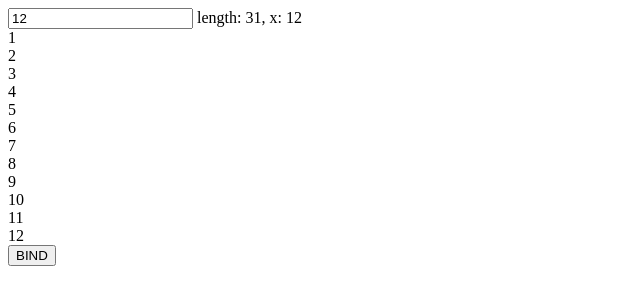
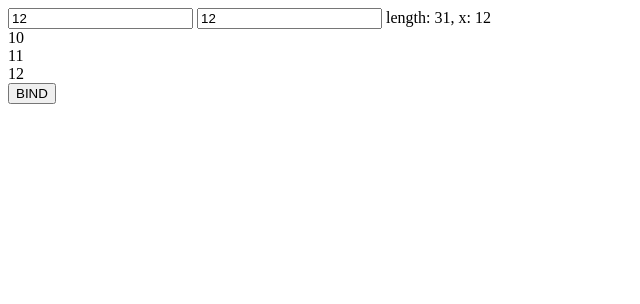
Before and after one commit to hijakke/jctrl, a plain HTML site: page default.html in a window 1280 px wide. Shown: the whole page, without its empty margins (0-640 px from the left). Drawn offline with Linux system fonts and the light colour scheme.

Commit message:
Change-Id: I13a7c35d7b0b2407491569fced7ed83e497f90ec

```diff
--- a/jctrl.js
+++ b/jctrl.js
@@ -198,11 +198,12 @@ var Data = function(data) {
 			}
 
 			if(el_cache.hasOwnProperty(str)){
-				return el_cache[str];
-			}
-
-			var proto_result, cur_exp;
-			el_cache[str] = str.replace(rget_el_in_str, function(full, exp_str) {
+				self.keys = el_cache[str].keys;
+				return el_cache[str].val;
+			}
+
+			var proto_result,out_value, cur_exp;
+			out_value = str.replace(rget_el_in_str, function(full, exp_str) {
 				cur_exp = exp_str;
 
 				//如果字符串只包含el表达式，返回原型对象
@@ -213,7 +214,14 @@ var Data = function(data) {
 				return String(elval(exp_str, refer_data));
 			});
 
-			return proto_result === undefined ? el_cache[str] : el_cache[str] = proto_result;
+			out_value = proto_result === undefined ? out_value : proto_result;
+
+			el_cache[str] = {
+				keys : self.keys,
+				val : out_value
+			};
+
+			return el_cache[str].val;
 
 		} catch (e) {
 			self.keys = [];
--- a/views/home.html
+++ b/views/home.html
@@ -3,10 +3,11 @@
 	<j:set var="x" value="{12}" />
 
 	<input type="text" value="{x}" />
+	<input type="text" value="{x}" />
 
 	<j:out value="length: {list.length}, x: {x}"></j:out>
 
-	<j:foreach begin="{1}" end="{x}" var ="i">
+	<j:foreach begin="{x-2}" end="{x}" var ="i">
 		<div>
 			<j:out value="{i}" />
 		</div>
@@ -14,8 +15,4 @@
 
 	<input type="button" value="BIND" />
 
-	<j:script>
-		alert(appData.get("x"));
-	</j:script>
-
 </div>
```
